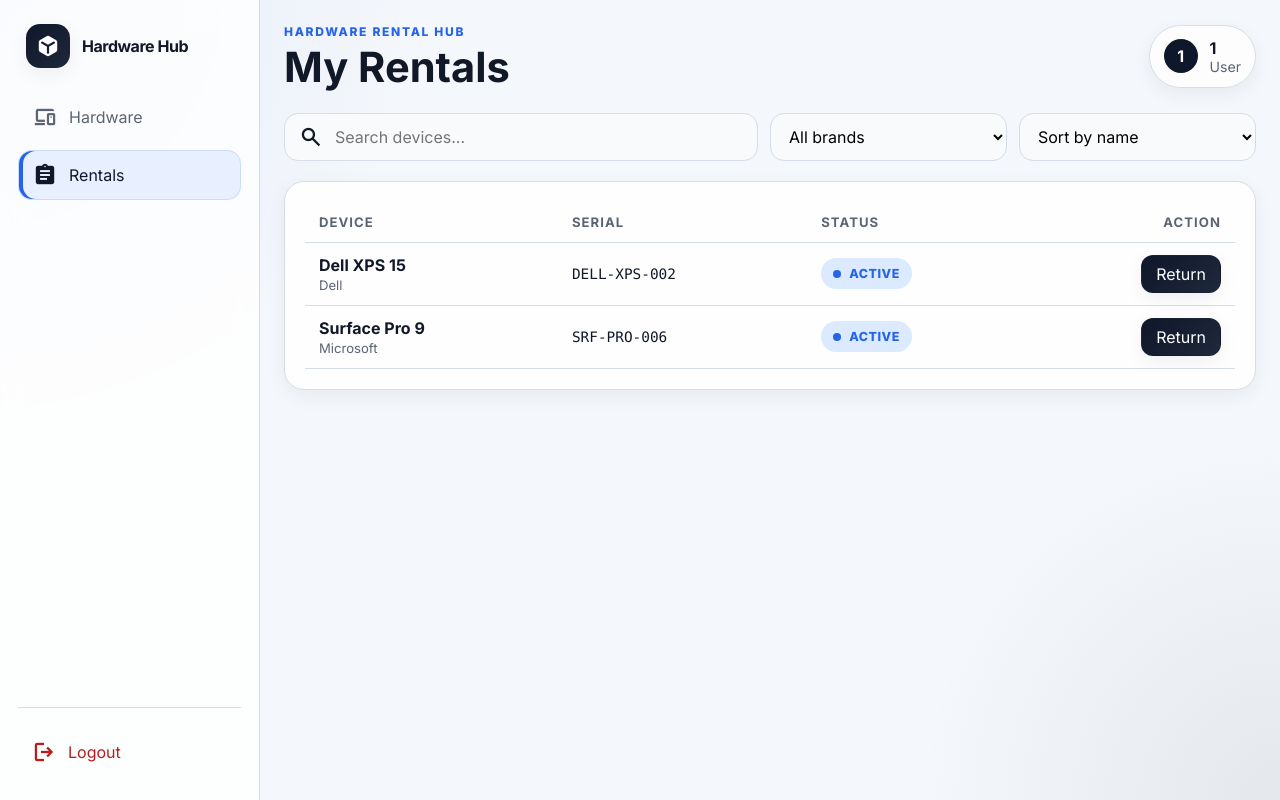
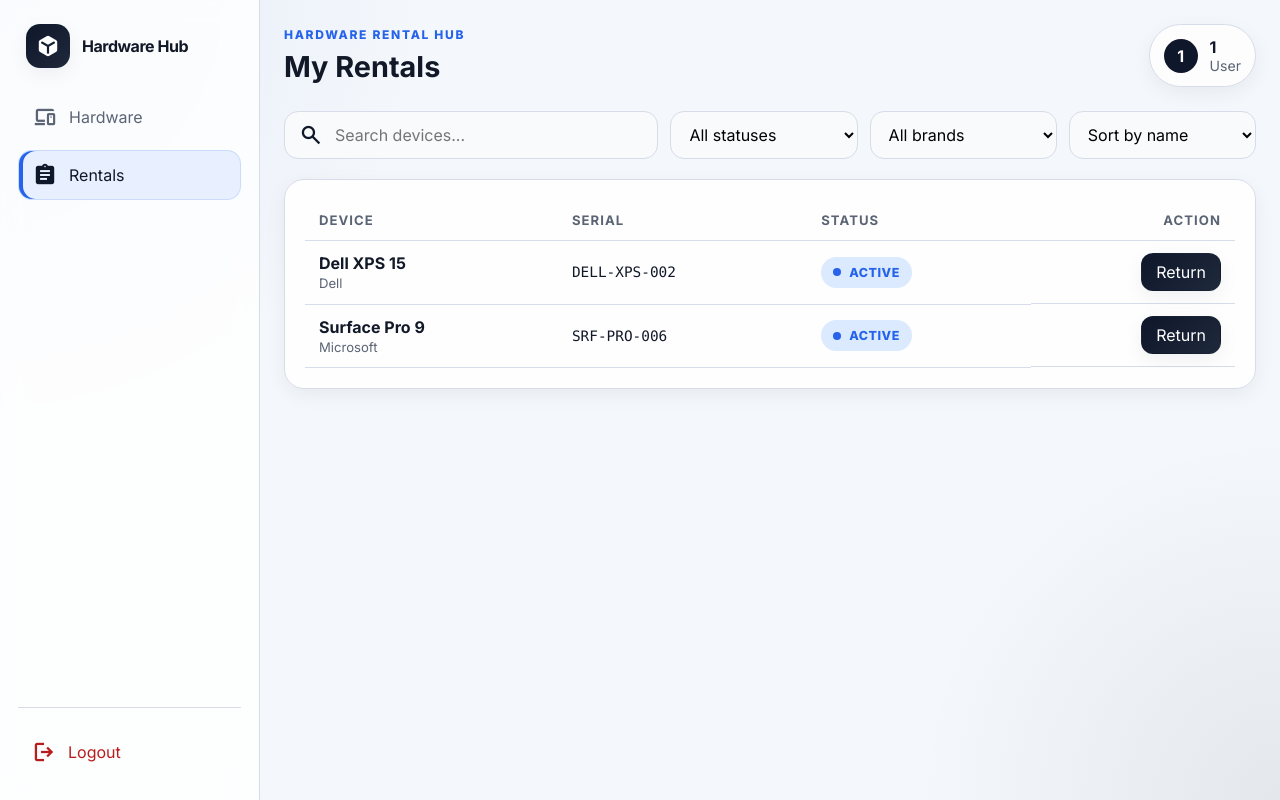
Before and after one commit to patrykso/hardware-hub, a Vue app in the folder frontend/: page /rentals in a window 1280 px wide. Built offline with nearby package versions, Linux system fonts and the light colour scheme; sample sign-in values are in the browser's storage.

Commit message:
Add status filter to My Rentals, spacing between action buttons, smaller headers

```diff
--- a/frontend/src/styles.css
+++ b/frontend/src/styles.css
@@ -194,8 +194,8 @@ textarea {
 .audit-header h2,
 .auth-visual h2 {
   margin: 0;
-  font-size: clamp(2rem, 2vw + 1rem, 3rem);
-  line-height: 1;
+  font-size: clamp(1.4rem, 1.5vw + 0.8rem, 1.8rem);
+  line-height: 1.2;
 }
 
 .eyebrow {
@@ -379,6 +379,9 @@ tbody tr:hover {
 
 .actions-cell {
   white-space: nowrap;
+  display: flex;
+  gap: 8px;
+  justify-content: flex-end;
 }
 
 .status-badge {
--- a/frontend/src/views/AdminPanelView.vue
+++ b/frontend/src/views/AdminPanelView.vue
@@ -5,7 +5,6 @@
         <span class="material-symbols-outlined">search</span>
         <input v-model="query" type="search" placeholder="Search devices..." />
       </label>
-
       <select v-model="statusFilter" class="input-group input-select">
         <option value="all">All statuses</option>
         <option value="Available">Available</option>
--- a/frontend/src/views/MyRentalsView.vue
+++ b/frontend/src/views/MyRentalsView.vue
@@ -1,10 +1,17 @@
 <template>
   <AppShell>
-    <div class="toolbar-grid narrow">
+    <div class="toolbar-grid">
       <label class="input-group input-search">
         <span class="material-symbols-outlined">search</span>
         <input v-model="query" type="search" placeholder="Search devices..." />
       </label>
+
+      <select v-model="statusFilter" class="input-group input-select">
+        <option value="all">All statuses</option>
+        <option value="Available">Available</option>
+        <option value="InUse">In use</option>
+        <option value="Repair">Repair</option>
+      </select>
 
       <select v-model="brandFilter" class="input-group input-select">
         <option value="all">All brands</option>
@@ -95,6 +102,7 @@ import { useHubState } from "../data/hubState";
 
 const hub = useHubState();
 const query = ref("");
+const statusFilter = ref("all");
 const brandFilter = ref("all");
 const sortBy = ref("name");
 
@@ -122,9 +130,12 @@ const filteredRentals = computed(() => {
         .join(" ")
         .toLowerCase()
         .includes(query.value.toLowerCase());
+      const matchesStatus =
+        statusFilter.value === "all" ||
+        entry.item.status === statusFilter.value;
       const matchesBrand =
         brandFilter.value === "all" || entry.item.brand === brandFilter.value;
-      return matchesSearch && matchesBrand;
+      return matchesSearch && matchesStatus && matchesBrand;
     })
     .sort((a, b) =>
       String(a.item[sortBy.value]).localeCompare(String(b.item[sortBy.value]))
```
